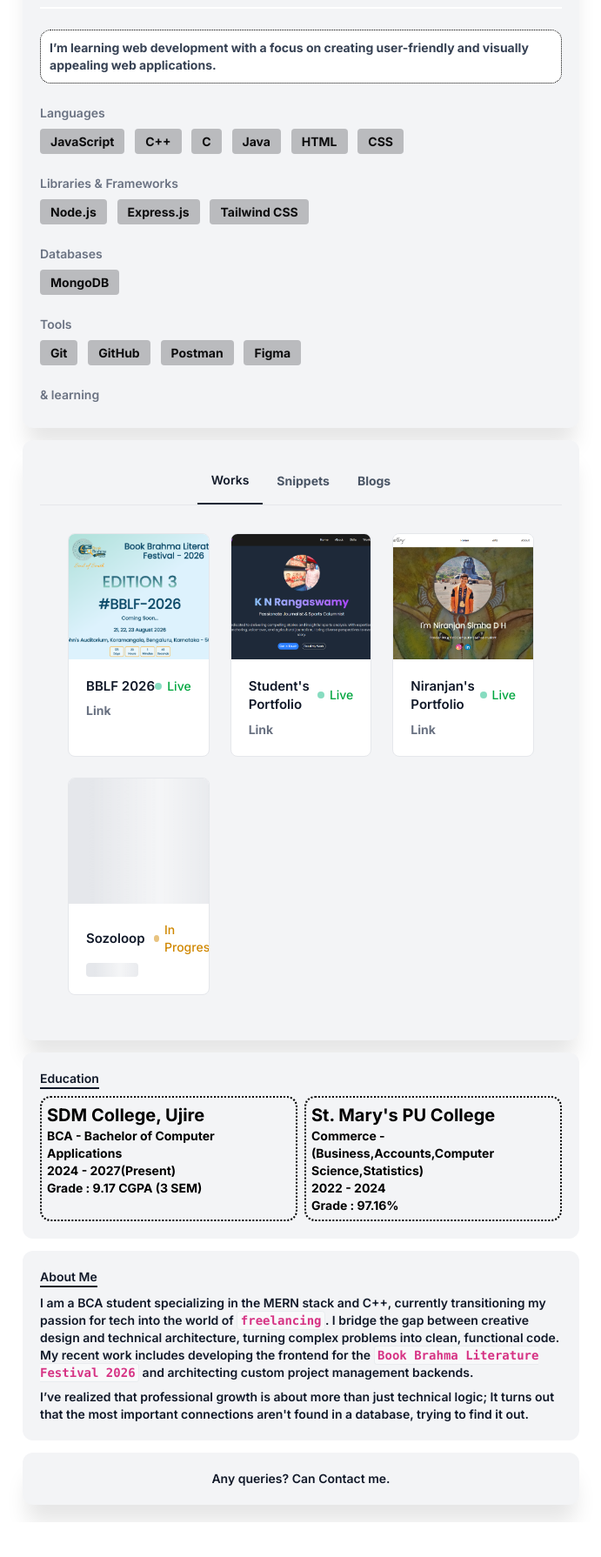
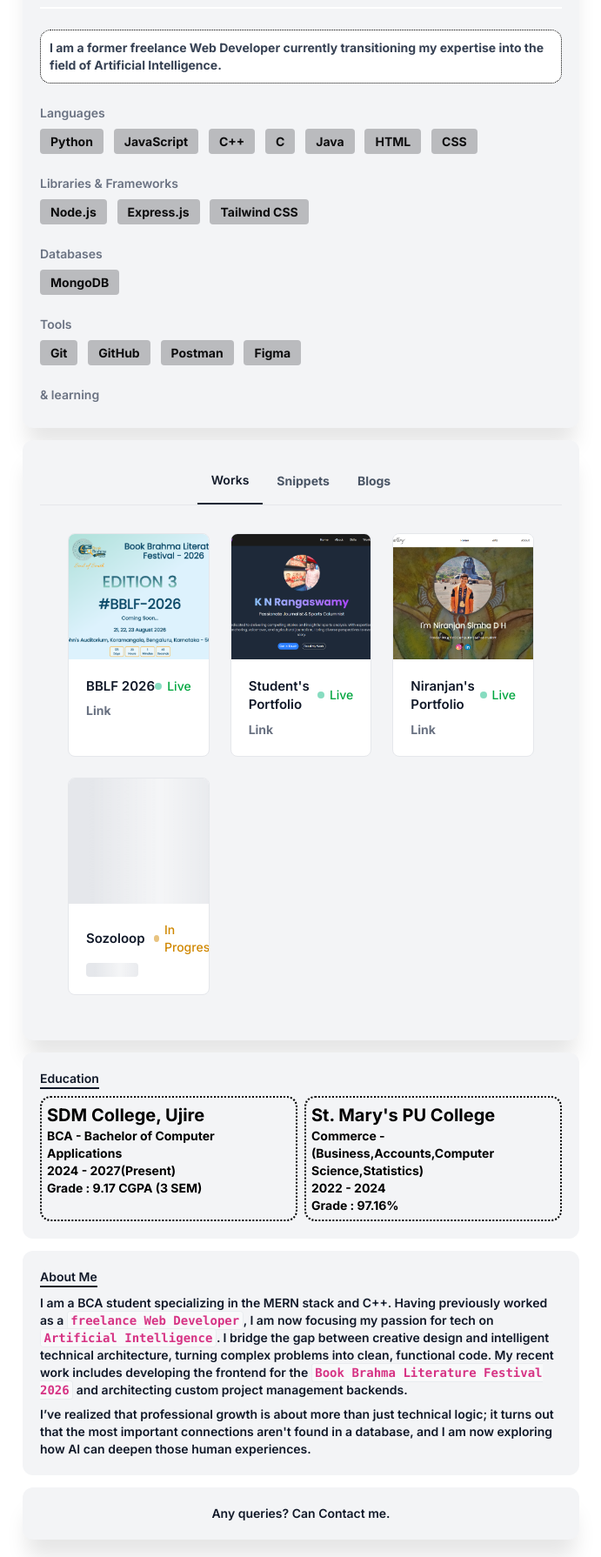
Before and after one commit to codewithsathwik/my-blog-portfolio, a website: page index.html in a window 1280 px wide. Shown: the part 224-2014 px from the top of the page at 87% size, without its empty margins (294-985 px from the left). Before the commit the page ends 1974 px from the top, so only its background shows below. Drawn offline with Linux system fonts and the light colour scheme.

Commit message:
added changes

```diff
--- a/index.html
+++ b/index.html
@@ -42,11 +42,11 @@
             </div>
             <div id="text" class="pt-2">
                 <h1 class=" sm:text-xl font-bold text-gray-900 mb-2 text-center sm:text-left">Sathwik M S</h1>
-                <p class="text-[12px] sm:text-[16px] text-gray-600 mb-3">I am learning to make <span class="font-semibold">Web | Mobile
-                        Applications.</span> Exploring bunch of Programming Languages for fun!</p>
+                <p class="text-[12px] sm:text-[16px] text-gray-600 mb-3">Web Developer evolving into the AI space.
+                    Exploring bunch of Programming Languages for fun!</p>
                 <div class="flex items-center gap-0 mb-4 text-[12px] sm:text-[16px]">
                     <span class="status-dot"></span>
-                    <span class="text-green-600 font-medium">Freelancer | Student </span>
+                    <span class="text-green-600 font-medium">AI Enthusiastic | Web Developer | Student </span>
                 </div>
                 <div class="flex gap-4 text-gray-600">
                     <a href="https://github.com/codewithsathwik" target="_blank" class="hover:text-gray-900 transition">
@@ -81,8 +81,8 @@
         <div class="h-[2px] w-[100%] bg-white mt-6 mb-6"></div>
 
         <div class=" bg-white p-2.5 rounded-xl border border-dotted">
-            <p class="text-gray-700 text-[12px] sm:text-sm">I’m learning web development with a focus on creating user-friendly and
-                visually appealing web applications.</p>
+            <p class="text-gray-700 text-[12px] sm:text-sm">I am a former freelance Web Developer currently
+                transitioning my expertise into the field of Artificial Intelligence.</p>
         </div>
 
         <!-- Skills Section -->
@@ -90,6 +90,7 @@
             <div class="mb-4">
                 <h3 class="text-[12px] sm:text-sm font-semibold text-gray-500 mb-2">Languages</h3>
                 <div>
+                    <span class="skill-tag">Python</span>
                     <span class="skill-tag">JavaScript</span>
                     <!-- <span class="skill-tag">TypeScript</span> -->
                     <span class="skill-tag">C++</span>
@@ -142,7 +143,8 @@
 
 
     <!-- other section -->
-    <div class="lg:max-w-[50vw] mx-auto bg-gray-100 min-h-[200px] rounded-xl p-5 mb-3.5 text-[12px] sm:text-sm" id="nav">
+    <div class="lg:max-w-[50vw] mx-auto bg-gray-100 min-h-[200px] rounded-xl p-5 mb-3.5 text-[12px] sm:text-sm"
+        id="nav">
 
         <!-- Navigation -->
 
@@ -160,8 +162,7 @@
                 <!-- Project Card 1 -->
                 <div class="project-card bg-white rounded-lg overflow-hidden border border-gray-200 max-w-sm">
                     <div class="h-36 flex items-center justify-center object-cover">
-                        <img src="assets/project/bblf.png" alt="knrangaswamy"
-                            class="w-full h-full object-cover">
+                        <img src="assets/project/bblf.png" alt="knrangaswamy" class="w-full h-full object-cover">
                     </div>
                     <div class="p-5">
                         <div class="flex items-center justify-between mb-2 text-[12px] sm:text-sm">
@@ -225,7 +226,7 @@
                             </span>
                         </div>
 
-                        <div  class="h-4 rounded skeleton-shimmer" style="width: 60px;"></div>
+                        <div class="h-4 rounded skeleton-shimmer" style="width: 60px;"></div>
                     </div>
                 </div>
             </div>
@@ -242,7 +243,8 @@
         <!-- blogs-content -->
         <div id="blogs-content" class="tab-content p-8 hidden">
             <P>My blogs has been shifted to other page. Click below to redirect</P>
-            <a href="https://blogs.sathwikms.site/" class="text-2xl text-center w-full border-2 p-0.5 rounded-2xl" >Click Here</a>
+            <a href="https://blogs.sathwikms.site/" class="text-2xl text-center w-full border-2 p-0.5 rounded-2xl">Click
+                Here</a>
         </div>
     </div>
 
@@ -266,9 +268,20 @@
     </div>
     <div class="lg:max-w-[50vw] mx-auto bg-gray-100 min-h-[100px] rounded-xl p-5 mb-3.5 text-[12px] sm:text-sm">
         <h2 class="text-[14px] font-semibold text-gray-900 text-center border-b-2 max-w-max mb-2">About Me</h2>
-        <p class="text-[12px] sm:text-sm font-semibold text-gray-900 mb-2">I am a BCA student specializing in the MERN stack and C++, currently transitioning my passion for tech into the world of <code>freelancing</code>. I bridge the gap between creative design and technical architecture, turning complex problems into clean, functional code. My recent work includes developing the frontend for the <code>Book Brahma Literature Festival 2026</code> and architecting custom project management backends.</p>
+        <p class="text-[12px] sm:text-sm font-semibold text-gray-900 mb-2">
+            I am a BCA student specializing in the MERN stack and C++. Having previously worked as a
+            <code>freelance Web Developer</code>, I am now focusing my passion for tech on
+            <code>Artificial Intelligence</code>. I bridge the gap between creative design and intelligent technical
+            architecture, turning complex problems into clean, functional code. My recent work includes developing the
+            frontend for the <code>Book Brahma Literature Festival 2026</code> and architecting custom project
+            management backends.
+        </p>
 
-        <p class="text-[12px] sm:text-sm font-semibold text-gray-900">I’ve realized that professional growth is about more than just technical logic; It turns out that the most important connections aren't found in a database, trying to find it out.</p>
+        <p class="text-[12px] sm:text-sm font-semibold text-gray-900">
+            I’ve realized that professional growth is about more than just technical logic; it turns out that the most
+            important connections aren't found in a database, and I am now exploring how AI can deepen those human
+            experiences.
+        </p>
 
     </div>
 
```
Lines whose indentation alone changed are shown as unchanged.
